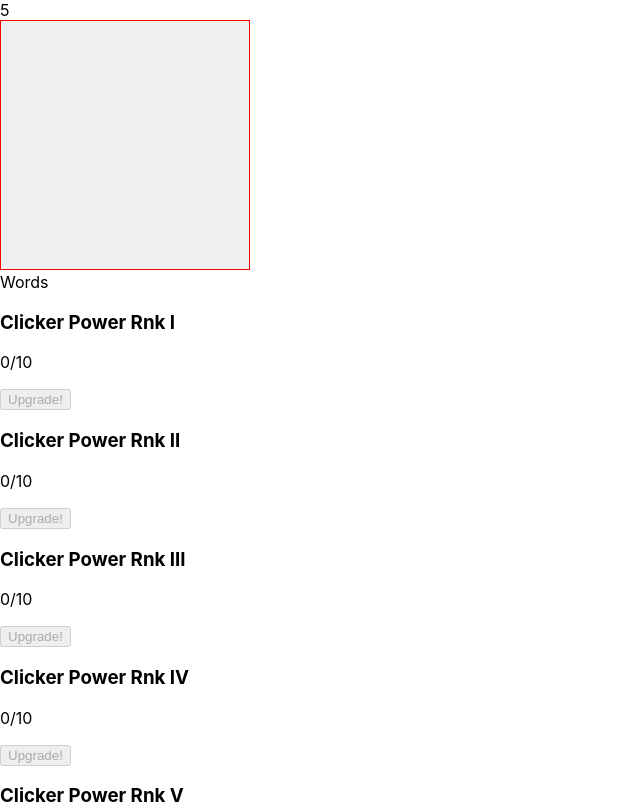
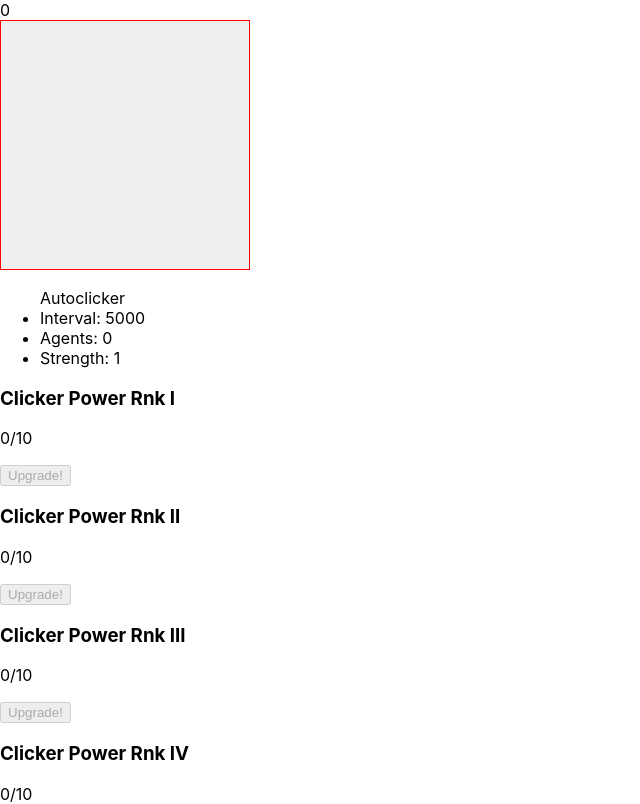
Before and after one commit to MichaelJahns/idleClickerReact, a React (Create React App) app in the folder clicker/: page / in a window 1280 px wide. Shown: the top 804 px of the page, without its empty margins (0-640 px from the left). Built offline with nearby package versions, Linux system fonts and the light colour scheme.

Commit message:
adds autoclicker to the clicker option and hoists its interval data in the main state. Need to create another upgrade function that targets the specific skill.

```diff
--- a/clicker/src/App.js
+++ b/clicker/src/App.js
@@ -10,7 +10,12 @@ class App extends Component {
     clicker: {
       clickPower: 1,
       totalClicks: 0,
-      currencyClicks: 0
+      currencyClicks: 0,
+      autoclicker: {
+        interval: 5000,
+        strength: 1,
+        agents: 0
+      }
     },
     upgrades: [
       {
@@ -66,6 +71,7 @@ class App extends Component {
 
   handleCost = upgrade => {
     let clicker = this.state.clicker;
+    //migrate the below line to unique function that tracks whats supposed to be upgraded
     clicker.clickPower += upgrade.increment;
     clicker.currencyClicks -= upgrade.cost;
 
@@ -82,10 +88,14 @@ class App extends Component {
   };
 
   handleTick = () => {
-    console.log("entered");
+    console.log("tick");
     const clicker = this.state.clicker;
-    clicker.totalClicks += this.state.clicker.clickPower;
-    clicker.currencyClicks += this.state.clicker.clickPower;
+    clicker.totalClicks +=
+      this.state.clicker.autoclicker.strength *
+      this.state.clicker.autoclicker.agents;
+    clicker.currencyClicks +=
+      this.state.clicker.autoclicker.strength *
+      this.state.clicker.autoclicker.agents;
     this.setState({ clicker });
   };
 
@@ -94,7 +104,7 @@ class App extends Component {
       <React.Fragment>
         <Scoreboard currencyClicks={this.state.clicker.currencyClicks} />
         <ClickerZone onClickZone={this.handleClickZone} />
-        <Autoclicker onTick={this.handleTick} />
+        <Autoclicker onTick={this.handleTick} clicker={this.state.clicker} />
         <UpgradeMenu
           onCost={this.handleCost}
           currency={this.state.clicker.currencyClicks}
--- a/clicker/src/components/Autoclicker.jsx
+++ b/clicker/src/components/Autoclicker.jsx
@@ -2,13 +2,23 @@ import React, { Component } from "react";
 
 export default class Autoclicker extends Component {
   componentDidMount() {
-    this.timerID = setInterval(() => this.tick(), 1000);
+    this.timerID = setInterval(
+      () => this.tick(),
+      this.props.clicker.autoclicker.interval
+    );
   }
   componentWillUnmount() {
     clearInterval(this.timerID);
   }
   render() {
-    return <div> Words </div>;
+    return (
+      <ul>
+        Autoclicker
+        <li> Interval: {this.props.clicker.autoclicker.interval} </li>
+        <li> Agents: {this.props.clicker.autoclicker.agents} </li>
+        <li> Strength: {this.props.clicker.autoclicker.strength} </li>
+      </ul>
+    );
   }
   tick() {
     this.props.onTick();
```
